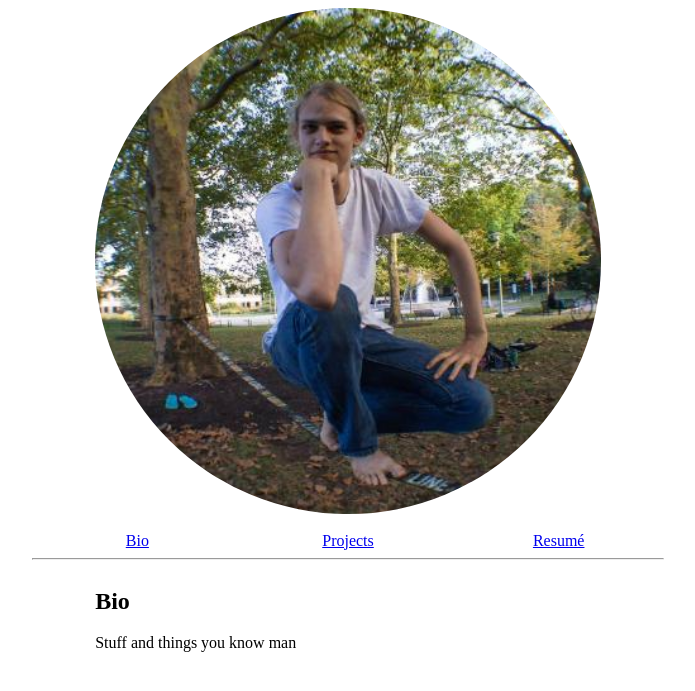
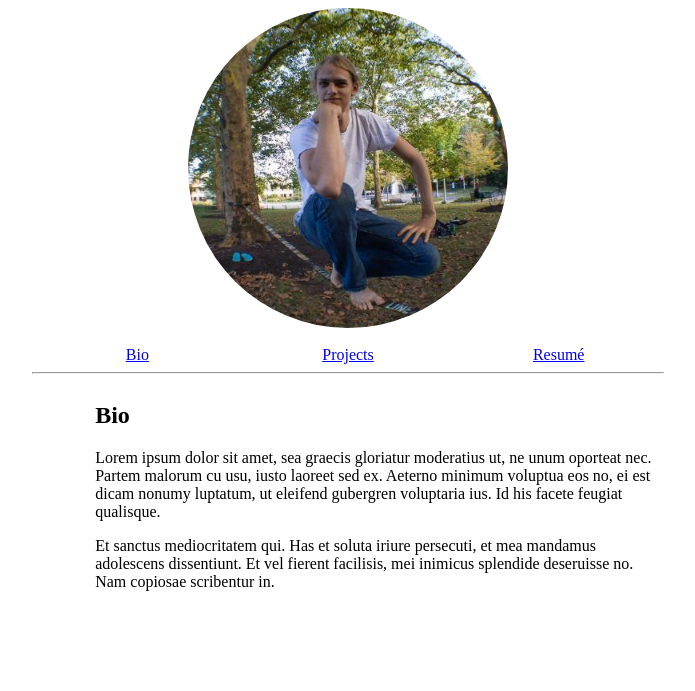
Before and after one commit to Shriken/zanesterling-io, a Django app: page / in a window 1280 px wide. Shown: the top 691 px of the page, without its empty margins (292-987 px from the left). Run offline with Django 3.2, Linux system fonts and the light colour scheme; parts of the project's set-up code (start-up, migrations or seed data) failed here and were passed over.

Commit message:
Adjust styling for adaptability

```diff
--- a/info_page/static/info_page/style.css
+++ b/info_page/static/info_page/style.css
@@ -6,7 +6,19 @@ div.main-block {
 img.avatar {
 	display: block;
 	margin: auto;
-	width: 80%;
+	width: 320px;
+}
+
+@media all and (max-width: 800px) {
+	div.main-block {
+		margin-left: auto;
+		margin-right: auto;
+		width: 400px;
+	}
+
+	img.avatar {
+		width: 80%;
+	}
 }
 
 img.circle {
--- a/info_page/templates/info_page/index.html
+++ b/info_page/templates/info_page/index.html
@@ -2,6 +2,8 @@
 
 <html>
 <head>
+  <title>Zane Sterling</title>
+
   <script src="{% static "info_page/script.js" %}"></script>
   <link rel=stylesheet href="{% static "info_page/style.css" %}"/>
 </head>
@@ -22,13 +24,42 @@
     <a name="bio"/>
     <div class="section active" id="bio">
       <h2 class="section-title">Bio</h2>
-      Stuff and things you know man
+      <p>
+        Lorem ipsum dolor sit amet, sea graecis gloriatur moderatius ut, ne
+        unum oporteat nec. Partem malorum cu usu, iusto laoreet sed ex.
+        Aeterno minimum voluptua eos no, ei est dicam nonumy luptatum, ut
+        eleifend gubergren voluptaria ius.  Id his facete feugiat qualisque.
+      </p>
+
+      <p>
+        Et sanctus mediocritatem qui. Has et soluta iriure persecuti, et mea
+        mandamus adolescens dissentiunt. Et vel fierent facilisis, mei inimicus
+        splendide deseruisse no. Nam copiosae scribentur in.
+      </p>
     </div>
 
     <a name="projects"/>
     <div class="section" id="projects">
       <h2 class="section-title">Projects</h2>
-      Here are all of my many projects
+      <p>
+        Ea duo nullam putant, in mei nulla perpetua. An eum denique rationibus,
+        voluptatum accommodare ad eam. Te qui vero omnium fierent, tota dolor
+        nec ad. Has id autem consequat philosophia, at cum scriptorem
+        omittantur, ex alienum fabellas vix. An verear scaevola complectitur
+        ius, vim error solet inimicus et, vim dicunt utamur no. Molestie
+        volutpat voluptaria an mel. Nec ex gloriatur consequuntur, quo magna
+        quidam reprimique in.
+      </p>
+
+      <p>
+        Apeirian inciderint disputationi his id, assum errem ex sit, ei has
+        docendi commune. Cu atqui dissentias mea. Alienum intellegat
+        necessitatibus eam ei, vix inermis commune eu, ne erat malis cotidieque
+        cum. Mel illum dicunt intellegam ne. Ut fabellas elaboraret vel, te per
+        putent definiebas dissentiet, mel option inimicus ea. Graece
+        interpretaris vis ei, usu tota delicata no, ex oratio tation oporteat
+        vix.
+      </p>
     </div>
   </div>
 </body>
```
